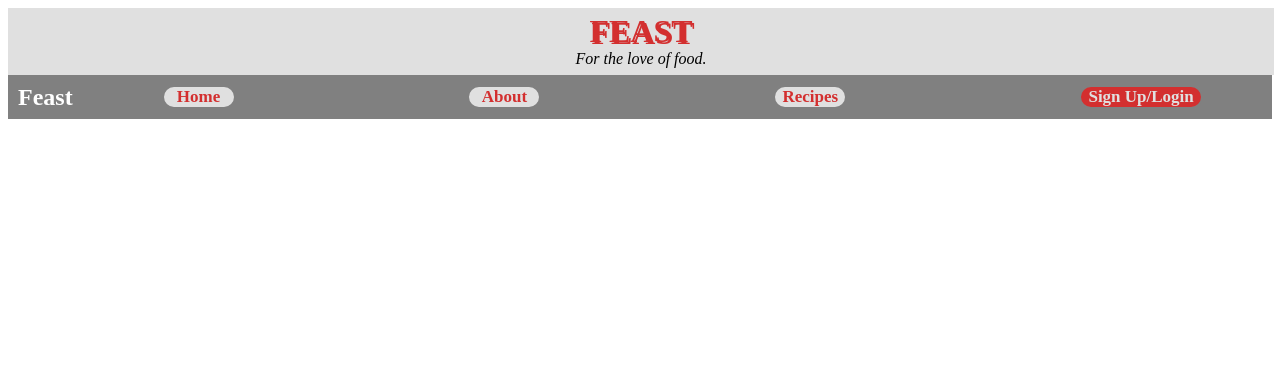
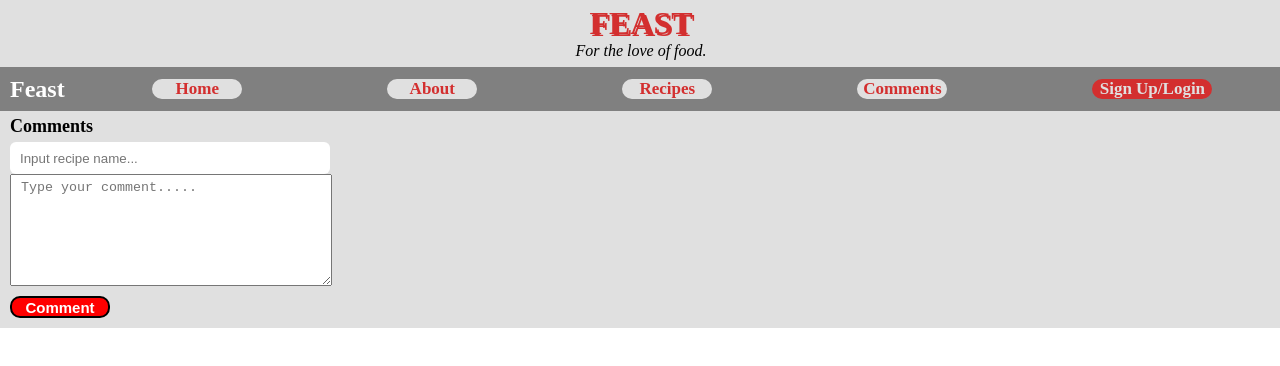
Before and after one commit to LeaderSteve84/Feast, a React (Create React App) app in the folder feast-frontend/: page /comments in a window 1280 px wide. Shown: the top 366 px of the page. Built offline with nearby package versions, Linux system fonts and the light colour scheme.

Commit message:
comments page designed

```diff
--- a/feast-frontend/src/App.js
+++ b/feast-frontend/src/App.js
@@ -6,6 +6,7 @@ import Footer from './Footer';
 import Recipes from './Recipes';
 import About from './About';
 import SignupLogin from './SignupLogin';
+import Comments from './Comments';
 import { BrowserRouter as Router, Route, Routes } from 'react-router-dom';
 
 function App() {
@@ -19,6 +20,7 @@ function App() {
             <Route path="/" element={<Home />} />
             <Route path="/about" element={<About />} />
             <Route path="/recipes" element={<Recipes />} />
+            <Route path="/comments" element={<Comments />} />
             <Route path="/signuplogin" element={<SignupLogin />} />
           </Routes>
         </div>
--- /dev/null
+++ b/feast-frontend/src/Comments.css
@@ -0,0 +1,50 @@
+*{
+   margin: 0;
+   padding: 0;
+}
+.comments {
+   display: flex;
+   flex-direction: column;
+   margin-left: 10px;
+}
+
+.comments h3 {
+   font-size: 18px;
+   font-weight: bold;
+   margin: 5px 0;
+}
+
+.comment-contents-wrapper {
+   display: flex;
+   flex-direction: column;
+   width: 300px;
+}
+
+.comment-contents-wrapper input {
+  width: 100%;
+  height: 22px;
+  background-color: #ffffff;
+  border: none;
+  outline: none;
+  border-radius: 6px;
+  padding: 5px 10px;
+}
+
+.comment-contents-wrapper textarea {
+  width: 100%;
+  height: 100px;
+  padding: 5px 10px;
+}
+
+.comments button {
+   font-size: 15px;
+   width: 100px;
+   height: 22px;
+   border-radius: 10px;
+   color: #ffffff;
+   background-color: Red;
+   margin: 10px 0;
+   text-align: center;
+   font-weight: bold;
+   border: 2px solid Black;
+}
--- /dev/null
+++ b/feast-frontend/src/Comments.js
@@ -0,0 +1,40 @@
+import './Comments.css';
+import { useState } from 'react';
+
+const Comments = () => {
+   const [ recipeLabel, setRecipeLabel ] = useState("");
+   const [ commentTexts, setCommentTexts] = useState("");
+
+   const handleCommentsSubmit = (e) => {
+           e.preventDefault();
+           const comment = { recipeLabel, commentTexts };
+           console.log(comment);
+   }
+
+   return (
+      <div className="comments">
+        <h3>Comments</h3>
+       <form onSubmit={ handleCommentsSubmit }>
+       <div className="comment-contents-wrapper">
+        <input
+           type="text"
+           required
+           placeholder="Input recipe name..."
+           value={ recipeLabel }
+           onChange={(e) => setRecipeLabel(e.target.value)}
+        />
+        <textarea
+           type="text"
+           required
+           placeholder="Type your comment....."
+           value={ commentTexts }
+           onChange={(e) => setCommentTexts(e.target.value)}
+        />
+       </div>
+       <button className="button" type="Submit">Comment</button>
+       </form>
+      </div>
+   );
+}
+
+export default Comments;
--- a/feast-frontend/src/Navbar.js
+++ b/feast-frontend/src/Navbar.js
@@ -8,7 +8,8 @@ const Navbar = () => {
                     <Link to="/" className="home-link">Home</Link>
                     <Link to="/about" className="about-link">About</Link>
                     <Link to="/recipes" className="recipes-link">Recipes</Link>
-                    <Link to="/signuplogin" className="signuplogin-link">Sign Up/Login</Link>
+                    <Link to="/comments" className="comments-link">Comments</Link>
+                    <Link to="/signuplogin" className="signuplogin-link1 signuplogin-link2">Sign Up/Login</Link>
                 </div>
             </nav>
      );
--- a/feast-frontend/src/RecipesList.js
+++ b/feast-frontend/src/RecipesList.js
@@ -16,7 +16,7 @@ const RecipesList = (props) => {
          <div className="recipe-info">
              <ul>
                 <li> <span>Label</span> { eachRecipe.recipe.label } </li>
-                <li> <span>Ingredient Lines</span> { eachRecipe.recipe.ingredientLines.map((line, index) => (
+                <li> <span>Ingredients </span> { eachRecipe.recipe.ingredientLines.map((line, index) => (
                         <div className="ingredient-lines" key={index}>
                           <span className="bullet"> - </span> { line }
                         </div>
--- a/feast-frontend/src/index.css
+++ b/feast-frontend/src/index.css
@@ -23,35 +23,29 @@
   display: flex;
   align-items: center;
   justify-content: center;
-  gap: 20%;
+  gap: 12%;
   width: 100%;
   margin: 0 auto;
   padding: 10px 10px;
 }
 
 
-.home-link, .about-link, .recipes-link {
+.home-link, .about-link, .recipes-link, .comments-link, .signuplogin-link1 {
   text-decoration: 0;
   border: 2px solid grey;
   color: #d32f2f;
   background-color: #e0e0e0;
-  width: 70px;
+  width: 90px;
   text-align: center;
   border-radius: 15px;
   font-weight: bolder;
   font-size: 17px;
 }
 
-.signuplogin-link {
-  text-decoration: 0;
-  border: 2px solid grey;
+.signuplogin-link2 {
   color: #e0e0e0;
   background-color: #d32f2f;
   width: 120px;
-  text-align: center;
-  border-radius: 15px;
-  font-weight: bolder;
-  font-size: 17px;
 }
 
 .home {
```
